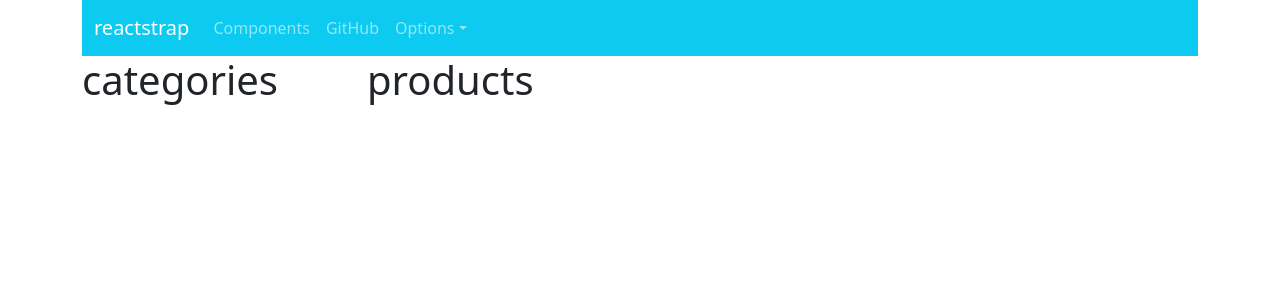
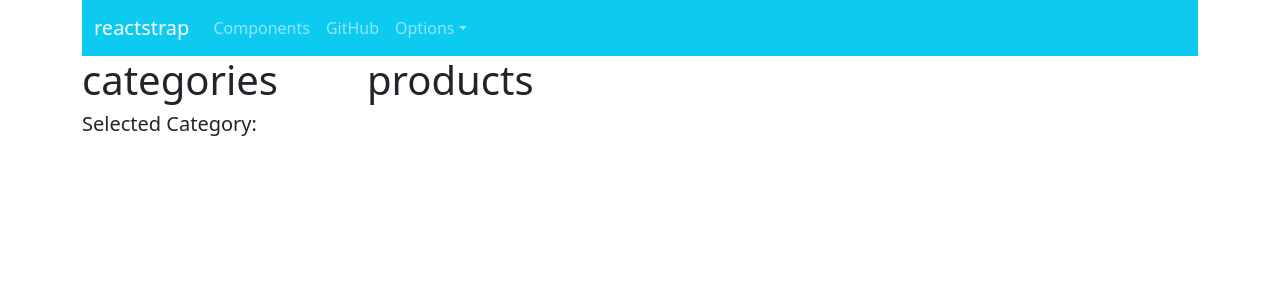
Before and after one commit to illknurtas/northwind_redux, a React (Create React App) app in the folder northwind_redux/: page / in a window 1280 px wide. Shown: the top 300 px of the page. Built offline with nearby package versions, Linux system fonts and the light colour scheme.

Commit message:
error update

```diff
--- a/northwind_redux/src/components/categories/CategoryList.js
+++ b/northwind_redux/src/components/categories/CategoryList.js
@@ -1,11 +1,20 @@
 import React, { Component } from 'react'
+import { connect} from 'react-redux'
 
-export default class CategoryList extends Component {
+class CategoryList extends Component {
   render() {
     return (
       <div>
         <h1>categories</h1>
+        <h5>Selected Category: {this.props.currentCategory}</h5>
       </div>
     )
   }
 }
+function mapStateToProps(state) {
+  return {
+    currentCategory: state.changeCategoryReducer
+  }
+}
+
+export default connect(mapStateToProps)(CategoryList);
--- a/northwind_redux/src/redux/reducers/initialState.js
+++ b/northwind_redux/src/redux/reducers/initialState.js
@@ -1,3 +1,4 @@
+// eslint-disable-next-line
 export default{
-    currentCategory :{}
+    currentCategory:[]
 }
```
